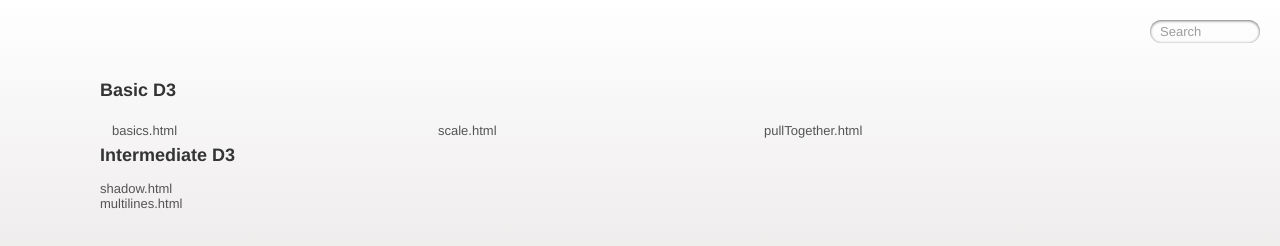
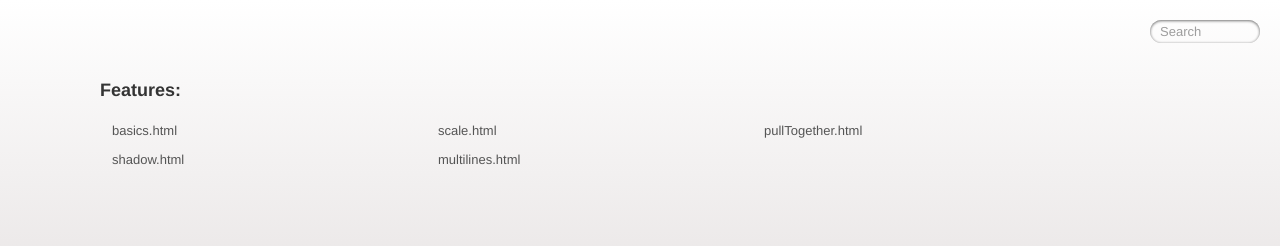
Before and after one commit to Stan-Feng/D3-Integration, a website: page index.html in a window 1280 px wide. Drawn offline with Linux system fonts and the light colour scheme.

Commit message:
Add Style to all Pages

```diff
--- a/basics/html/basics.html
+++ b/basics/html/basics.html
@@ -4,6 +4,7 @@
     <meta charset="utf-8">
     <title>D3 Model</title>
 
+    <link rel="stylesheet" href="/public/stylesheets/index.css" media="screen" title="no title" charset="utf-8">
     <link rel="stylesheet" href="../main.css" media="screen" title="no title" charset="utf-8">
   </head>
   <body>
--- a/index.html
+++ b/index.html
@@ -10,17 +10,13 @@
   <body class="directory">
     <input id="search" type="text" placeholder="Search" autocomplete="off" />
     <div id="wrapper">
-      <h1> Basic D3  </h1>
+      <h1> Features:  </h1>
       <ul id="files" class="view-tiles">
         <li><a href="/basics/html/basics.html" class="" title="basics.html"><span class="name">basics.html</span><span class="size">822</span><span class="date">Sun Aug 16 2015 1:21:28 PM</span></a></li>
         <li><a href="/basics/html/scale.html" class="" title="scale.html"><span class="name">scale.html</span><span class="size">388</span><span class="date">Wed Aug 19 2015 12:39:04 PM</span></a></li>
         <li><a href="/basics/html/pullTogether.html" class="" title="pullTogether.html"><span class="name">pullTogether.html</span><span class="size">388</span><span class="date">Wed Aug 19 2015 12:39:04 PM</span></a></li>
-      </ul>
-      <h1>Intermediate D3</h1>
-      <ul class="view-tiles" style="list-style:none">
         <li><a href="/intermediate/html/shadow.html" class="" title="shadow.html"><span class="name">shadow.html</span><span class="size">822</span><span class="date">Sun Aug 16 2015 1:21:28 PM</span></a></li>
         <li><a href="/intermediate/html/multilines.html" class="" title="multilines.html"><span class="name">multilines.html</span><span class="size">822</span><span class="date">Sun Aug 16 2015 1:21:28 PM</span></a></li>
-      </ul>
     </div>
 <script type="text/javascript" src="/public/scripts/index.js"></script>
 <script type="text/javascript">document.write('<script src="' + (location.protocol || 'http:') + '//' + (location.hostname || 'localhost') + ':35729/livereload.js?snipver=1" type="text/javascript"><\/script>')</script>
```
Also changed, not shown: basics/html/pullTogether.html (+2 -0 lines), basics/html/scale.html (+1 -0 lines), intermediate/html/multilines.html (+1 -0 lines), intermediate/html/shadow.html (+1 -0 lines).
